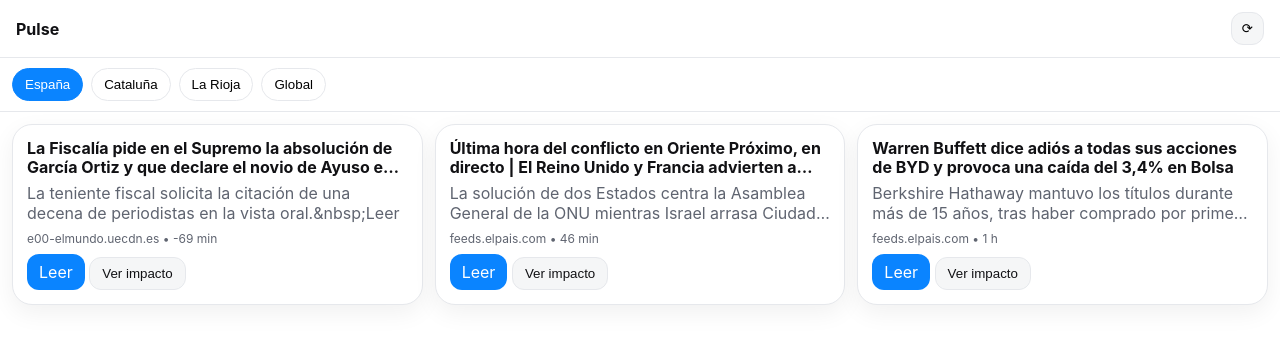
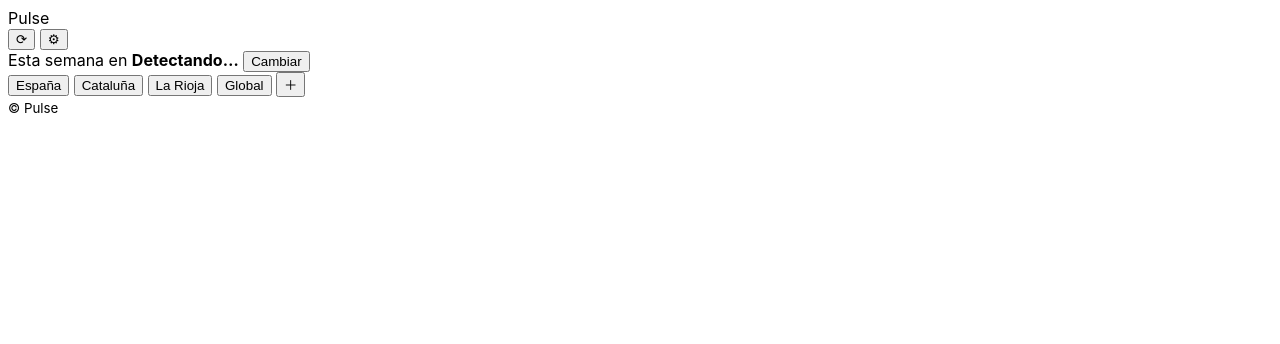
Before and after one commit to davidvazquez74/pulse, a plain HTML site: page index.html in a window 1280 px wide. Drawn offline with Linux system fonts and the light colour scheme.

Commit message:
Add files via upload

```diff
--- a/data/latest.json
+++ b/data/latest.json
@@ -1,132 +1 @@
-{
-  "updated_at": "2025-09-22T10:13:49.805192+00:00",
-  "version": "live",
-  "cataluna": [
-    {
-      "title": "El manual del buen boletaire: 26 consejos imprescindibles para respetar el bosque",
-      "summary": "La Penya Boletaire de Berga ha publicado en el programa de mano del Concurs de Boletaires un manual con 26 consejos para ir a buscar setas con respeto. El Berguedà es tierra de setas y en otoño hay gran afluencia de gente en los bosques, por eso es necesario recordar las buenas prácticas y la sensibilidad hacia el medio natural.Seguir leyendo....",
-      "url": "https://www.elperiodico.com/es/catalunya/20250921/manual-buen-boletaire-26-consejos-setas-dv-121712038?utm_source=rss-noticias&amp;utm_medium=feed&amp;utm_campaign=catalunya",
-      "source": "www.elperiodico.com",
-      "published_at": "2025-09-21T08:05:18+00:00",
-      "img": "",
-      "location": "Cataluña",
-      "category": "otros"
-    },
-    {
-      "title": "Los bomberos rescatan a dos personas tras el derrumbe de un edificio en Sallent (Barcelona)",
-      "summary": "Dos personas han sido rescatadas ilesas por los Bombers de la Generalitat y otras cuatro han recibido asistencia médica la pasada madrugada, al derrumbarse parcialmente un edificio de tres plantas en&nbsp;Sallent&nbsp;(Bages, Barcelona).Seguir leyendo....",
-      "url": "https://www.elperiodico.com/es/sucesos/20250916/rescate-bomberos-sallent-barcelona-derrumbe-edificio-dv-121619989?utm_source=rss-noticias&amp;utm_medium=feed&amp;utm_campaign=catalunya",
-      "source": "www.elperiodico.com",
-      "published_at": "2025-09-16T11:31:48+00:00",
-      "img": "",
-      "location": "Cataluña",
-      "category": "otros"
-    },
-    {
-      "title": "Aviso del Meteocat para los próximos días: vuelve el calor a Catalunya",
-      "summary": "Estando en el ecuador del mes de septiembre, Meteocat ha lanzado un aviso en cuanto a las condiciones meteorológicas de los próximos días. Y es que, aunque casi estemos en otoño -empieza el día 22-, vienen días calurosos que harán que aún no podamos guardar en el armario la ropa veraniega.Seguir leyendo....",
-      "url": "https://www.elperiodico.com/es/tiempo/20250916/aviso-meteocat-calor-cataluna-temperaturas-septiembre-dv-121619955?utm_source=rss-noticias&amp;utm_medium=feed&amp;utm_campaign=catalunya",
-      "source": "www.elperiodico.com",
-      "published_at": "2025-09-16T11:15:06+00:00",
-      "img": "",
-      "location": "Cataluña",
-      "category": "otros"
-    }
-  ],
-  "espana": [
-    {
-      "title": "La Fiscalía pide en el Supremo la absolución de García Ortiz y que declare el novio de Ayuso en el juicio",
-      "summary": "La teniente fiscal solicita la citación de una decena de periodistas en la vista oral.&nbsp;Leer",
-      "url": "https://www.elmundo.es/espana/2025/09/22/68d118f7e9cf4aee4e8b4583.html",
-      "source": "e00-elmundo.uecdn.es",
-      "published_at": "2025-09-22T11:50:52+00:00",
-      "img": "",
-      "location": "ES",
-      "category": "otros"
-    },
-    {
-      "title": "Última hora del conflicto en Oriente Próximo, en directo | El Reino Unido y Francia advierten a Israel contra tomar represalias por el reconocimiento de Palestina",
-      "summary": "La solución de dos Estados centra la Asamblea General de la ONU mientras Israel arrasa Ciudad de Gaza",
-      "url": "https://elpais.com/internacional/2025-09-22/ultima-hora-del-conflicto-en-oriente-proximo-en-directo.html",
-      "source": "feeds.elpais.com",
-      "published_at": "2025-09-22T09:55:15+00:00",
-      "img": "",
-      "location": "ES",
-      "category": "otros"
-    },
-    {
-      "title": "Warren Buffett dice adiós a todas sus acciones de BYD y provoca una caída del 3,4% en Bolsa",
-      "summary": "Berkshire Hathaway mantuvo los títulos durante más de 15 años, tras haber comprado por primera vez en 2008",
-      "url": "https://cincodias.elpais.com/mercados-financieros/2025-09-22/warren-buffett-dice-adios-a-todas-sus-acciones-de-byd-y-provoca-una-caida-del-34-en-bolsa.html",
-      "source": "feeds.elpais.com",
-      "published_at": "2025-09-22T09:37:11+00:00",
-      "img": "",
-      "location": "ES",
-      "category": "otros"
-    }
-  ],
-  "rioja": [
-    {
-      "title": "Las fiestas cogen impulso",
-      "summary": "Tras el cohete, San Mateo aglutinó este domingo numerosas citas, entre ellas el estreno de las vaquillas, donde un joven precisó de atención médica",
-      "url": "https://www.larioja.com/logrono/san-mateo/fiestas-cogen-impulso-20250922224116-nt.html",
-      "source": "www.larioja.com",
-      "published_at": "2025-09-22T11:48:39+00:00",
-      "img": "",
-      "location": "La Rioja",
-      "category": "otros"
-    },
-    {
-      "title": "El pisado de uva se retrasó por la lluvia",
-      "summary": "Ayer se celebró el día grande de las fiestas de Acción de Gracias y la Antigua y hubo que regresar a la parroquia al poco de comenzar la procesión",
-      "url": "https://www.larioja.com/comarcas/pisado-uva-retraso-lluvia-20250922080422-nt.html",
-      "source": "www.larioja.com",
-      "published_at": "2025-09-22T11:34:51+00:00",
-      "img": "",
-      "location": "La Rioja",
-      "category": "otros"
-    },
-    {
-      "title": "Puerta grande para el hambre de Aarón Palacio",
-      "summary": "El diestro aragonés, recién doctorado, descerroja el primer gran triunfo de la feria con las tres orejas que cortó",
-      "url": "https://www.larioja.com/logrono/san-mateo/hambre-aaron-palacio-20250922232333-nt.html",
-      "source": "www.larioja.com",
-      "published_at": "2025-09-22T11:22:56+00:00",
-      "img": "",
-      "location": "La Rioja",
-      "category": "otros"
-    }
-  ],
-  "global": [
-    {
-      "title": "Global conflicts drive demand for war risk insurance",
-      "summary": "Wars in Ukraine and the Middle East are fuelling take-up of cover against impact and damage.",
-      "url": "https://www.bbc.com/news/articles/c15kzjkqpqeo?at_medium=RSS&at_campaign=rss",
-      "source": "feeds.bbci.co.uk",
-      "published_at": "2025-09-22T00:09:42+00:00",
-      "img": "",
-      "location": "global",
-      "category": "otros"
-    },
-    {
-      "title": "Watch: Prayer, tears and a Trump-Musk handshake at Kirk memorial",
-      "summary": "The five-hour service saw top officials from the Trump administration pay tribute to the conservative activist.",
-      "url": "https://www.bbc.com/news/videos/c1kwwxgmn21o?at_medium=RSS&at_campaign=rss",
-      "source": "feeds.bbci.co.uk",
-      "published_at": "2025-09-21T23:40:46+00:00",
-      "img": "",
-      "location": "global",
-      "category": "otros"
-    },
-    {
-      "title": "Modi's tax cuts will give India a festive  spending boost",
-      "summary": "Lower consumer taxes are expected to ease some of the impact of Trump's 50% tariffs on India.",
-      "url": "https://www.bbc.com/news/articles/c04qd2lkq23o?at_medium=RSS&at_campaign=rss",
-      "source": "feeds.bbci.co.uk",
-      "published_at": "2025-09-21T23:08:18+00:00",
-      "img": "",
-      "location": "global",
-      "category": "otros"
-    }
-  ]
-}
+{"updated_at": "1970-01-01T00:00:00Z"}
--- a/index.html
+++ b/index.html
@@ -3,46 +3,44 @@
 <head>
   <meta charset="utf-8" />
   <meta name="viewport" content="width=device-width, initial-scale=1" />
-  <title>Pulse — titulares con impacto</title>
-  <meta name="theme-color" content="#0a84ff" />
+  <title>Pulse — Titulares con impacto</title>
+  <link rel="stylesheet" href="styles.css" />
   <link rel="manifest" href="manifest.json" />
-  <link rel="icon" href="assets/icons/icon-192.png" />
-  <link href="styles.css" rel="stylesheet" />
 </head>
-<body>
-  <header class="header">
+<body class="light">
+  <header class="app-header" role="banner">
     <div class="logo">Pulse</div>
     <div class="actions">
-      <button id="refreshBtn" class="icon-btn" aria-label="Actualizar">⟳</button>
+      <button id="refreshBtn" aria-label="Refrescar">⟳</button>
+      <button id="settingsBtn" aria-label="Ajustes">⚙</button>
     </div>
   </header>
 
-  <nav id="chipBar" class="chips" aria-label="Categorías"></nav>
+  <!-- Weather widget -->
+  <section id="weather" class="wx-bar" aria-label="Tiempo semanal">
+    <div class="wx-head">
+      <span class="wx-title">Esta semana en <strong id="wx-city">Detectando…</strong></span>
+      <button id="wx-change" class="wx-link" aria-label="Cambiar ciudad" type="button">Cambiar</button>
+    </div>
+    <div id="wx-days" class="wx-days" role="list"></div>
+  </section>
 
-  <main id="news" class="news" aria-live="polite">
-    <div class="skeleton-list" id="skeleton"><div class="skeleton-card"></div><div class="skeleton-card"></div><div class="skeleton-card"></div></div>
-  </main>
+  <!-- Chips -->
+  <nav class="chips" aria-label="Categorías">
+    <button class="chip chip--active" data-cat="espana">España</button>
+    <button class="chip" data-cat="cataluna">Cataluña</button>
+    <button class="chip" data-cat="rioja">La Rioja</button>
+    <button class="chip" data-cat="global">Global</button>
+    <button class="chip chip--add" id="manageCats" aria-label="Gestionar categorías">＋</button>
+  </nav>
 
-  <template id="cardTemplate">
-    <article class="card" tabindex="0">
-      <div class="card-body">
-        <h3 class="card-title"></h3>
-        <p class="card-summary"></p>
-        <div class="card-meta"><span class="source"></span> • <time class="timeago"></time></div>
-        <div class="impact collapsed">
-          <div class="impact-row"><strong>Adulto:</strong> <span class="adult-impact"></span></div>
-          <div class="impact-row"><strong>Teen:</strong> <span class="teen-impact"></span></div>
-          <div class="impact-meta"><span class="tag"></span><span class="sev"></span><span class="horizon"></span><span class="action"></span></div>
-        </div>
-        <div class="card-actions">
-          <a class="btn" target="_blank" rel="noopener">Leer</a>
-          <button class="btn ghost toggle-impact" aria-expanded="false">Ver impacto</button>
-        </div>
-      </div>
-    </article>
-  </template>
+  <main id="news" class="news" aria-live="polite"></main>
 
-  <script src="impactEngine.js"></script>
-  <script src="main.js"></script>
+  <footer class="app-footer">
+    <small>© Pulse</small>
+  </footer>
+
+  <script src="js/main.js" defer></script>
+  <script src="js/weather.js" defer></script>
 </body>
 </html>
--- /dev/null
+++ b/js/main.js
@@ -0,0 +1 @@
+console.log('main.js loaded')
--- /dev/null
+++ b/js/weather.js
@@ -0,0 +1 @@
+console.log('weather.js loaded')
--- a/styles.css
+++ b/styles.css
@@ -1,19 +1 @@
-:root{--bg:#fff;--bg-soft:#f5f6f7;--text:#111114;--muted:#5f6470;--card:#fff;--accent:#0a84ff;--border:#e6e8ec;--shadow:0 8px 24px rgba(0,0,0,.06)}
-@media (prefers-color-scheme: dark){:root{--bg:#0c0d0f;--bg-soft:#121318;--text:#eef0f3;--muted:#9aa0aa;--card:#121318;--border:#1c1f26;--shadow:0 8px 24px rgba(0,0,0,.3)}}
-*{box-sizing:border-box}body{margin:0;background:var(--bg);color:var(--text);font-family:Inter,system-ui,Segoe UI,Roboto,Helvetica,Arial,sans-serif}
-.header{display:flex;justify-content:space-between;align-items:center;padding:12px 16px;border-bottom:1px solid var(--border)}.logo{font-weight:700}
-.icon-btn{background:var(--bg-soft);border:1px solid var(--border);padding:8px 10px;border-radius:12px;cursor:pointer}
-.chips{display:flex;gap:8px;padding:10px 12px;overflow:auto;border-bottom:1px solid var(--border)}
-.chip{padding:8px 12px;border:1px solid var(--border);border-radius:999px;background:var(--bg);cursor:pointer;white-space:nowrap}
-.chip.active{background:var(--accent);color:#fff;border-color:var(--accent)}
-.news{display:grid;grid-template-columns:1fr;gap:12px;padding:12px}
-@media(min-width:720px){.news{grid-template-columns:repeat(2,1fr)}}@media(min-width:1040px){.news{grid-template-columns:repeat(3,1fr)}}
-.card{background:var(--card);border:1px solid var(--border);border-radius:20px;box-shadow:var(--shadow);overflow:hidden}
-.card-body{padding:14px}.card-title{margin:0 0 6px;font-size:16px;line-height:1.2;font-weight:700;display:-webkit-box;-webkit-line-clamp:2;-webkit-box-orient:vertical;overflow:hidden}
-.card-summary{margin:0 0 8px;color:var(--muted);display:-webkit-box;-webkit-line-clamp:2;-webkit-box-orient:vertical;overflow:hidden}
-.card-meta{font-size:12px;color:var(--muted);margin-bottom:8px}
-.impact{border-top:1px dashed var(--border);margin-top:8px;padding-top:8px}.impact.collapsed{display:none}
-.btn{display:inline-block;padding:8px 12px;border-radius:12px;background:var(--accent);color:#fff;border:none;text-decoration:none}
-.btn.ghost{background:var(--bg-soft);color:var(--text);border:1px solid var(--border)}
-.skeleton-list{display:grid;gap:12px;padding:12px}.skeleton-card{height:120px;border-radius:20px;background:linear-gradient(90deg,var(--bg-soft),#dfe3e8,var(--bg-soft));background-size:200% 100%;animation:shimmer 1.2s infinite}
-@keyframes shimmer{0%{background-position:200% 0}100%{background-position:-200% 0}}
+body{font-family:Inter,system-ui,sans-serif}
```
Also changed, not shown: manifest.json, 1 other file.
